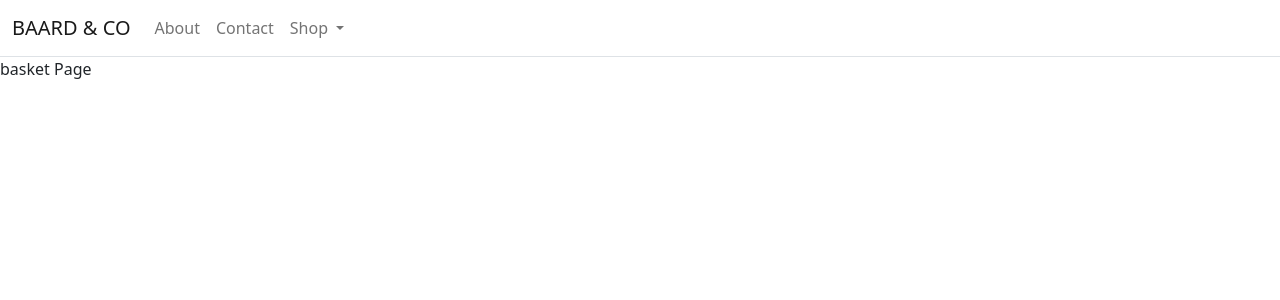
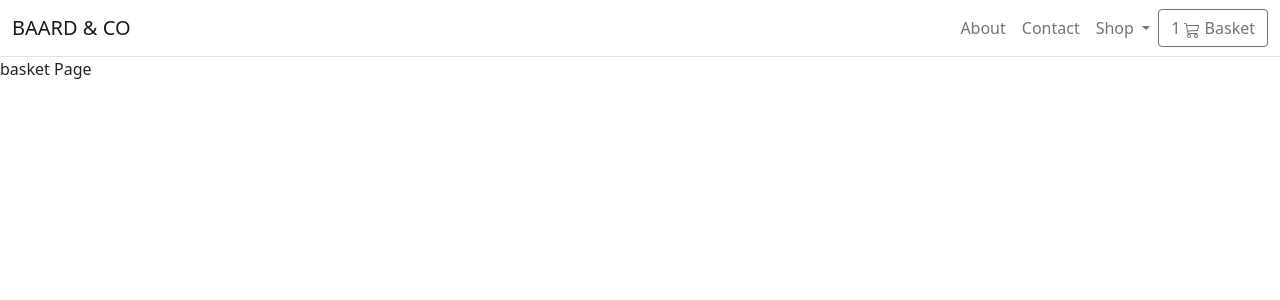
Before and after one commit to ReubenHawley/django_ecommerce_tut, a Django app: page /basket/ in a window 1280 px wide. Shown: the top 300 px of the page. Run offline with Django 3.2, Linux system fonts and the light colour scheme; data that the repository does not hold is empty; some libraries are stand-ins or nearby versions.

Commit message:
created basket button
feature:
- added checkout button with bootstrap class, nesting a div for the product count

refactor:
- moved the about, contact and shop links to the left side for readability and t emphasise the baard and co logo on the left side.

```diff
--- a/templates/store/base.html
+++ b/templates/store/base.html
@@ -26,7 +26,9 @@
                     <span class="navbar-toggler-icon"></span>
                 </button>
                 <div class="collapse navbar-collapse" id="navbarCollapse">
-                    <ul class="navbar-nav me-auto mb-2 mb-md-0">
+
+                </div>
+            <ul class="navbar-nav me-auto mb-2 mb-md-0">
                         <li class="nav-item active">
                             <a class="nav-link" aria-current="page" href="/">About</a>
                         </li>
@@ -48,7 +50,13 @@
                             </ul>
                         </li>
                     </ul>
-                </div>
+                <a type="button" role="button" href="{% url "basket:basket_summary" %}" class="btn btn-outline-secondary">
+                    <div class="d-inline-flex">1</div>
+                    <svg xmlns="http://www.w3.org/2000/svg" width="16" height="16" fill="currentColor" class="bi bi-cart3" viewBox="0 0 16 16">
+                        <path d="M0 1.5A.5.5 0 0 1 .5 1H2a.5.5 0 0 1 .485.379L2.89 3H14.5a.5.5 0 0 1 .49.598l-1 5a.5.5 0 0 1-.465.401l-9.397.472L4.415 11H13a.5.5 0 0 1 0 1H4a.5.5 0 0 1-.491-.408L2.01 3.607 1.61 2H.5a.5.5 0 0 1-.5-.5zM3.102 4l.84 4.479 9.144-.459L13.89 4H3.102zM5 12a2 2 0 1 0 0 4 2 2 0 0 0 0-4zm7 0a2 2 0 1 0 0 4 2 2 0 0 0 0-4zm-7 1a1 1 0 1 1 0 2 1 1 0 0 1 0-2zm7 0a1 1 0 1 1 0 2 1 1 0 0 1 0-2z"></path>
+                    </svg>
+                    Basket
+                </a>
             </div>
         </nav>
     </header>
```
